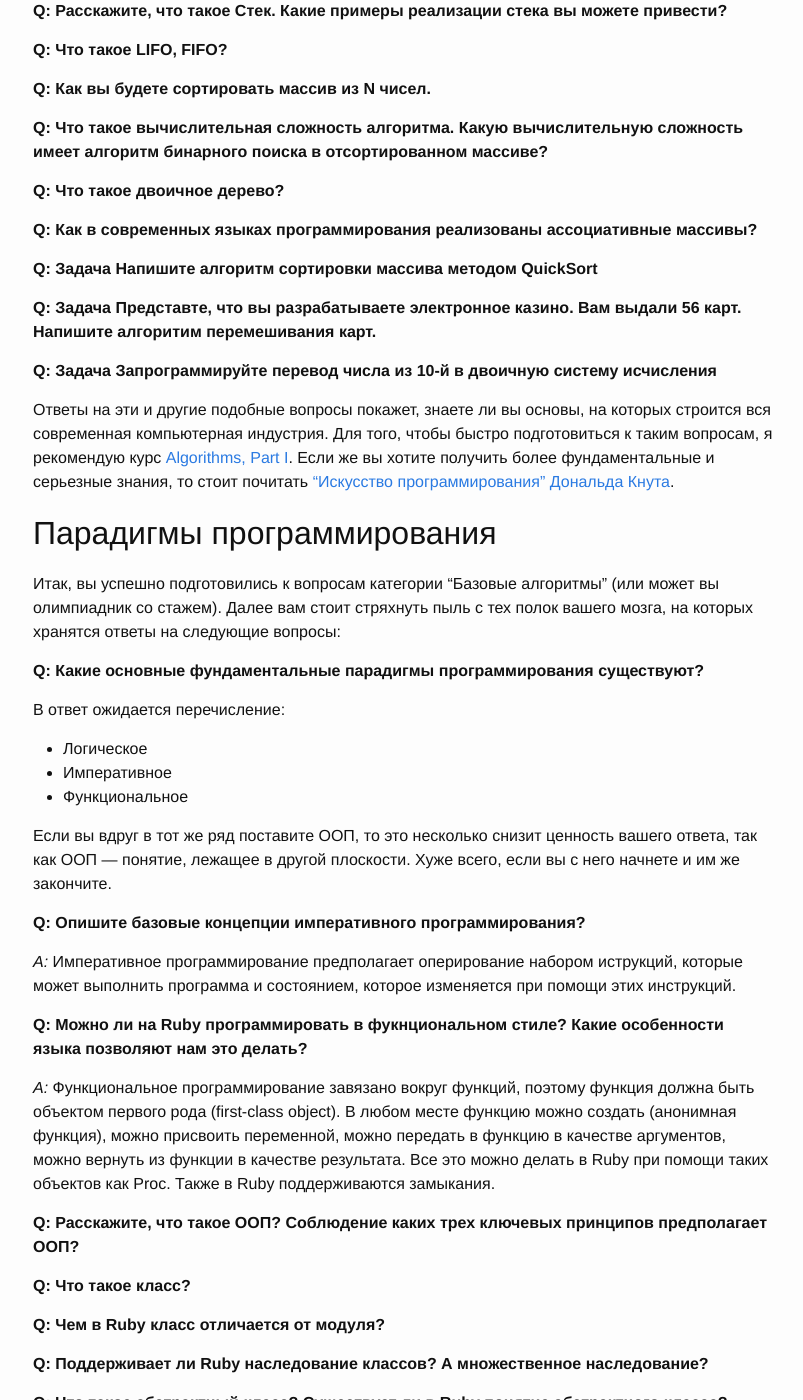
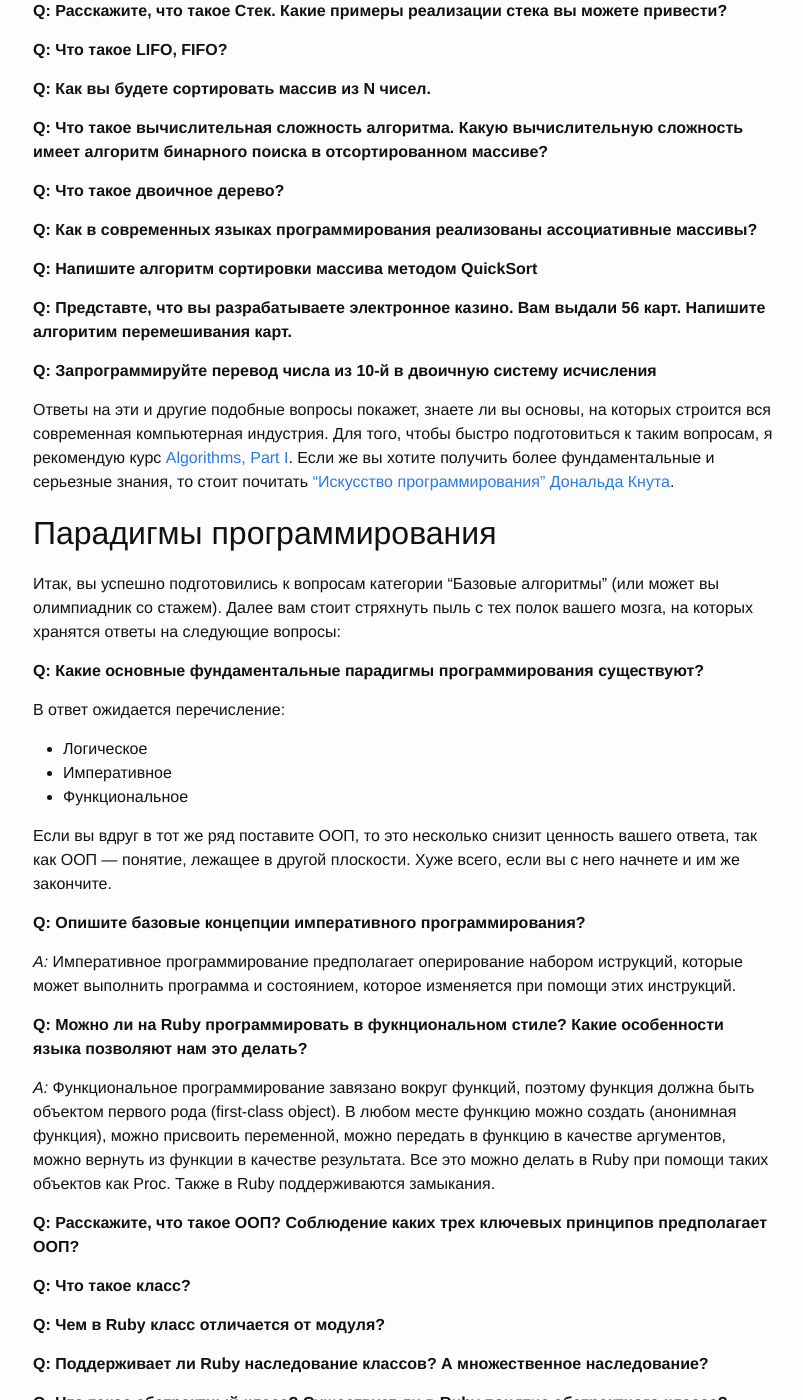
Before and after one commit to s-panferov/s-panferov.github.io, a Jekyll site: the page built from _posts/2013-03-28-interview-ruby.markdown, in a window 1280 px wide and 1400 px high, scrolled down 765 px. Shown: the whole window, without its empty margins (237-1040 px from the left). Built offline with Jekyll 4.4.1, drawn with Linux system fonts in a browser that asks for light colours; Markdown is read by kramdown in place of the engine named in the settings; some of the changed text lies outside the part shown.

Commit message:
Fix syntax errors

```diff
--- a/_config.yml
+++ b/_config.yml
@@ -7,6 +7,6 @@ url: "http://panferov.me" # the base hostname & protocol for your site
 github_username:  s-panferov
 
 # Build settings
-markdown: redcarpet2
+markdown: redcarpet
 redcarpet:
   extensions: ["fenced_code_blocks"]
--- a/_posts/2013-03-28-interview-ruby.markdown
+++ b/_posts/2013-03-28-interview-ruby.markdown
@@ -9,8 +9,6 @@ categories:
 Итак, вы решили устраиваться на работу рубистом. Какие вопросы вам могут задать на собеседовании и как на них правильно отвечать? Где искать ответы на каверзные вопросы? О чем спрашивают джуниоров, сеньеров и миддлов?
 
 Данная статья не даст вам ответы на все вопросы, но я постараюсь описать те вопросы, которые задавали мне и которые обычно задавал я на основе личного опыта. Я намеренно не буду ассоциировать вопросы и конкретные компании.
-
-<!--more-->
 
 В разных компаниях собеседование проводят по-разному и уж точно нет никакого стандартного плана. Поэтому я не буду сосредотачиваться на каких-то этапах, а просто буду приводить вопросы и ответы на некоторые их них. Пожалуйста, не воспринимайте мои ответы как истину в последней инстанции, ведь я даю ответы на основе своего собственного опыта.
 
@@ -32,11 +30,11 @@ categories:
 
 **Q: Как в современных языках программирования реализованы ассоциативные массивы?**
 
-**Q: <span class='label'>Задача</span> Напишите алгоритм сортировки массива методом QuickSort**
+**Q: Напишите алгоритм сортировки массива методом QuickSort**
 
-**Q: <span class='label'>Задача</span> Представте, что вы разрабатываете электронное казино. Вам выдали 56 карт. Напишите алгоритим перемешивания карт.**
+**Q: Представте, что вы разрабатываете электронное казино. Вам выдали 56 карт. Напишите алгоритим перемешивания карт.**
 
-**Q: <span class='label'>Задача</span> Запрограммируйте перевод числа из 10-й в двоичную систему исчисления**
+**Q: Запрограммируйте перевод числа из 10-й в двоичную систему исчисления**
 
 Ответы на эти и другие подобные вопросы покажет, знаете ли вы основы, на которых строится вся современная компьютерная индустрия. Для того, чтобы быстро подготовиться к таким вопросам, я рекомендую курс [Algorithms, Part I](https://class.coursera.org/algs4partI-002/class/index). Если же вы хотите получить более фундаментальные и серьезные знания, то стоит почитать ["Искусство программирования" Дональда Кнута](http://www.ozon.ru/?context=search&text=%ca%ed%f3%f2+%c8%f1%ea%f3%f1%f1%f2%e2%ee&bests=1).
 
@@ -74,8 +72,8 @@ categories:
 
 **Q: Чем абстрактный класс отличается от интерфейса? Существует ли в Ruby понятие интерфейса?**
 
-**Q: <span class='label'>Задача</span> Напишите на Ruby вычисление факториала в функциональном стиле**
+**Q: Напишите на Ruby вычисление факториала в функциональном стиле**
 
-**Q: <span class='label'>Задача</span> Напишите на Ruby вычисление факториала в императивном стиле**
+**Q: Напишите на Ruby вычисление факториала в императивном стиле**
 
-**Q: <span class='label'>Задача</span> Опишите плюсы и минусы двух реализаций**
+**Q: Опишите плюсы и минусы двух реализаций**
--- a/_posts/2014-02-03-reactive.markdown
+++ b/_posts/2014-02-03-reactive.markdown
@@ -13,10 +13,6 @@ categories:
 В первой статье цикла я хотел бы рассмотреть общую теорию и эволюцию подходов к обеспечению "рекативности" — реакции приложения на действия пользователей и изменение данных.
 
 Основная речь пойдет про веб и язык программирования JavaScript. Мы посмотрим на то, как обеспечивает реактивность Backbone, Angular, EmberJS и ReactJS. В следующих статьях я постараюсь более полно раскрыть теорию и практику разработки реактивных UI. Итак, поехали!
-
-<!--more-->
-
-{% raw %}
 
 ## Эволюция походов проектирования приложений
 
@@ -348,5 +344,3 @@ render: function() {
 В данной статье я рассмотрел существующие подходы к созданию реактивных UI. В следующих статьях я буду дальше рассматривать технологию виртуальных деревьев и расскажу, как с ее помощи решаются типичные задачи.
 
 Спасибо всем за внимание!
-
-{% endraw %}
```
